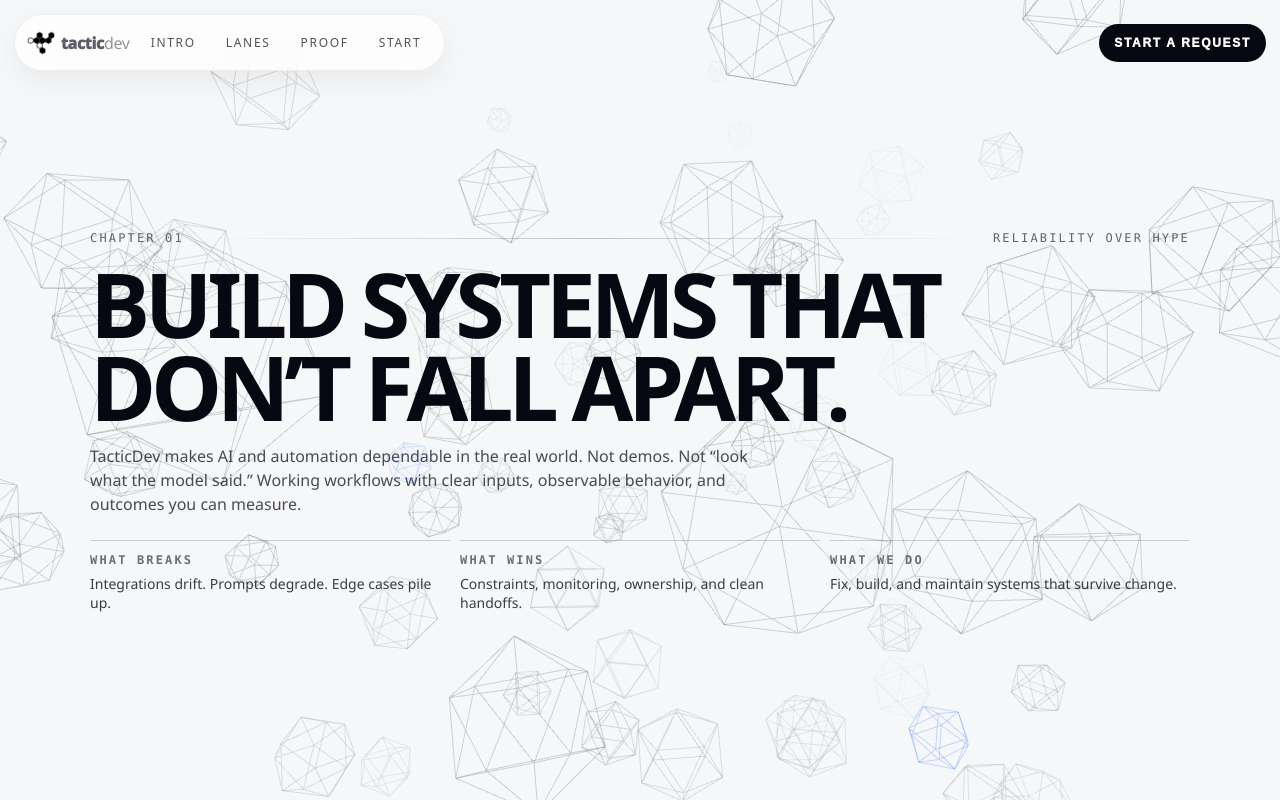
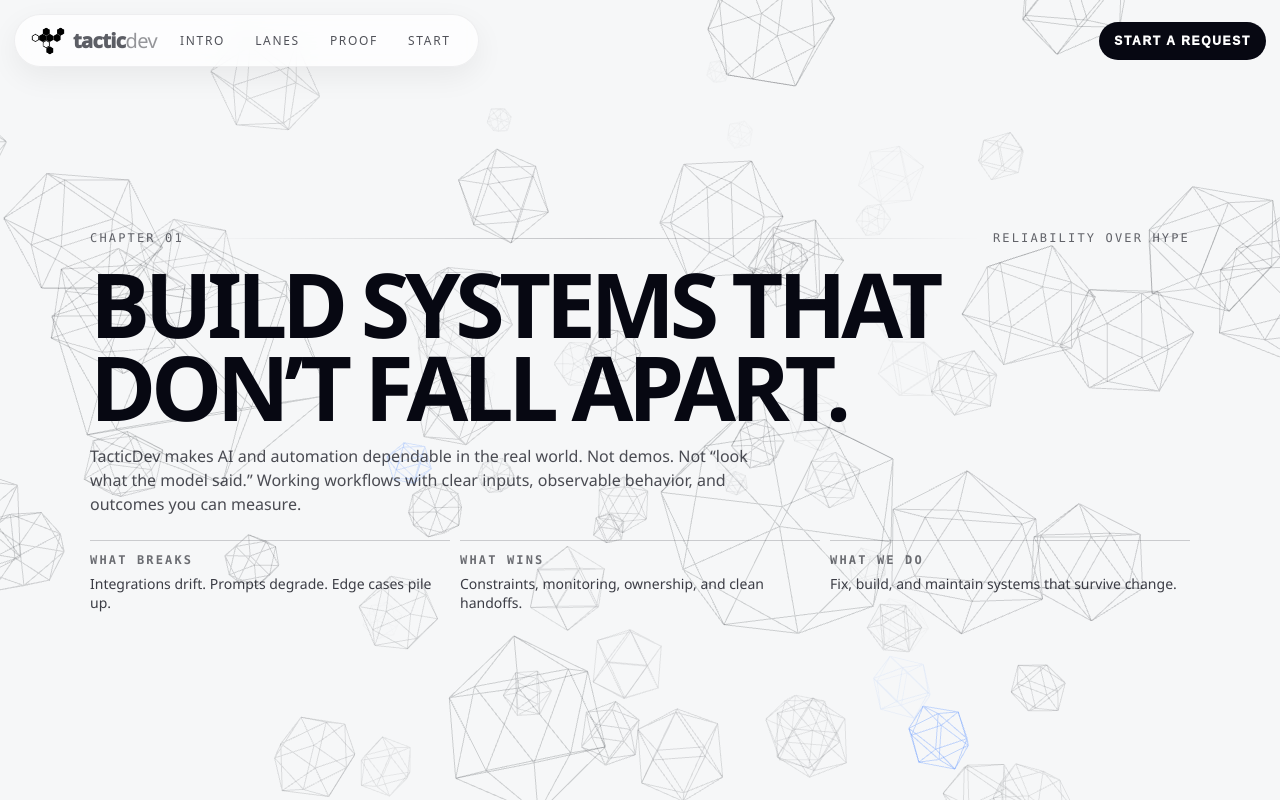
Before and after one commit to tyy130/proto-td, a website: page index.html in a window 1280 px wide. Drawn offline with nearby package versions, Linux system fonts and the light colour scheme; animation ran at ten frames a second.

Commit message:
style: increase brand icon and text size in header pill

```diff
--- a/index.html
+++ b/index.html
@@ -19,7 +19,7 @@
   <div class="top" aria-hidden="false">
     <div class="pill">
       <div class="brand">
-        <img src="assets/icon/blk-icon.png" alt="TacticDev logo" class="dot" width="28" height="28" aria-hidden="true">
+        <img src="assets/icon/blk-icon.png" alt="TacticDev logo" class="dot" width="34" height="34" aria-hidden="true">
         <span class="brand-name"><b>tactic</b><span>dev</span></span>
       </div>
       <div class="jump" aria-label="Jump">
--- a/styles/styles.css
+++ b/styles/styles.css
@@ -42,8 +42,8 @@ a{color:inherit; text-decoration:none}
   pointer-events:auto;
   display:inline-flex;
   align-items:center;
-  gap:10px;
-  padding:10px 12px;
+  gap:12px;
+  padding:8px 16px;
   border-radius:999px;
   border:1px solid var(--soft2);
   background:rgba(255,255,255,.75);
@@ -52,10 +52,11 @@ a{color:inherit; text-decoration:none}
 }
 .brand{
   font-weight:950;
-  letter-spacing:-.02em;
+  font-size: 20px;
+  letter-spacing:-.03em;
   display:flex;
   align-items:center;
-  gap:6px;
+  gap:8px;
   text-transform: none !important;
 }
 .brand-name, .brand-text{
@@ -73,8 +74,8 @@ a{color:inherit; text-decoration:none}
   opacity:0.65;
 }
 .dot{
-  width:28px;
-  height:28px;
+  width:34px;
+  height:34px;
   display:inline-block;
   border-radius:6px; /* small radius for PNG */
   vertical-align:middle;
```
